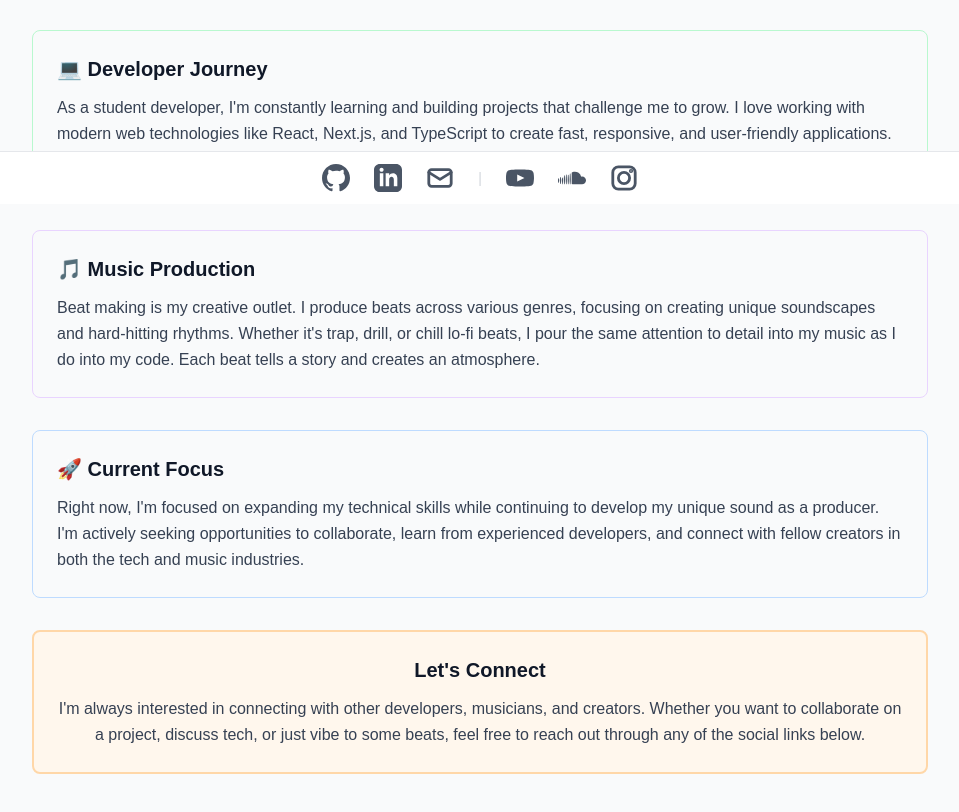
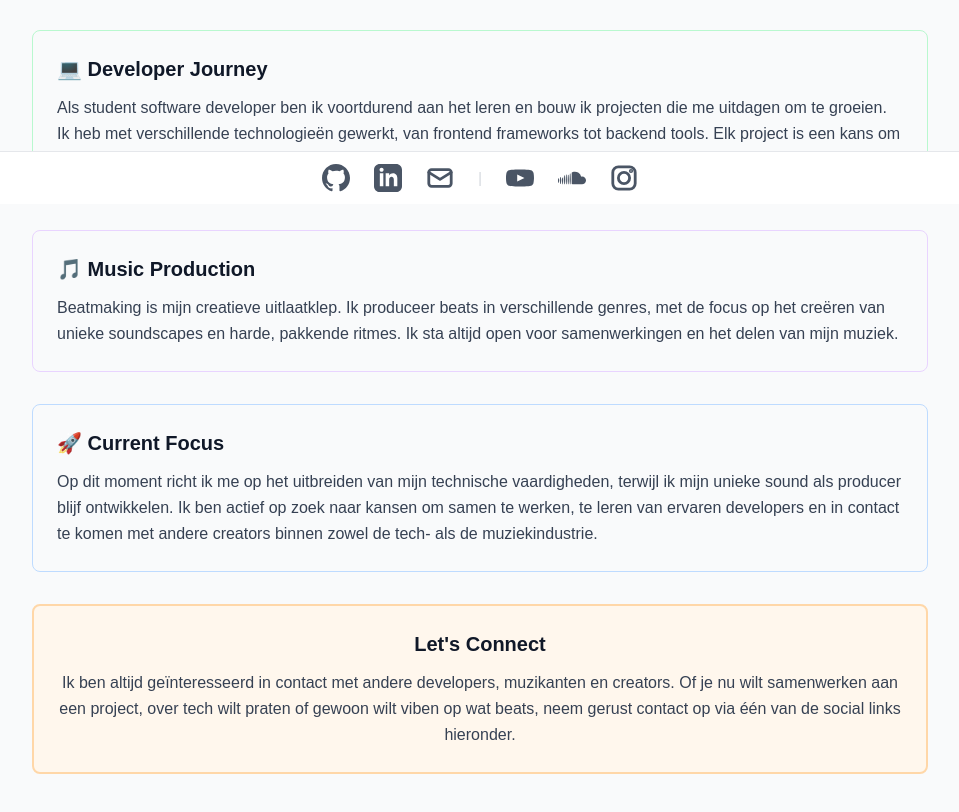
Before and after one commit to KaranDoerga/vindoe-portfolio, a Next.js app: page / in a window 1280 px wide. Shown: the part 596-1408 px from the top of the page, without its empty margins (160-1119 px from the left). Built offline with nearby package versions, Linux system fonts and the light colour scheme.

Commit message:
feat: update AboutTab content to Dutch for better localization and engagement

```diff
--- a/src/app/components/AboutTab.tsx
+++ b/src/app/components/AboutTab.tsx
@@ -52,10 +52,9 @@ export default function AboutTab() {
         <section className="rounded-lg border border-green-200 bg-gray-50 p-6">
           <h3 className="mb-3 text-xl font-bold text-gray-900">💻 Developer Journey</h3>
           <p className="leading-relaxed text-gray-700">
-            As a student developer, I'm constantly learning and building projects that challenge me
-            to grow. I love working with modern web technologies like React, Next.js, and TypeScript
-            to create fast, responsive, and user-friendly applications. Every project is an
-            opportunity to improve my skills and explore new concepts in software development.
+            Als student software developer ben ik voortdurend aan het leren en bouw ik projecten die me uitdagen om te groeien.
+            Ik heb met verschillende technologieën gewerkt, van frontend frameworks tot backend tools.
+            Elk project is een kans om mijn vaardigheden te verbeteren en nieuwe concepten binnen softwareontwikkeling te verkennen.
           </p>
         </section>
 
@@ -63,10 +62,9 @@ export default function AboutTab() {
         <section className="rounded-lg border border-purple-200 bg-gray-50 p-6">
           <h3 className="mb-3 text-xl font-bold text-gray-900">🎵 Music Production</h3>
           <p className="leading-relaxed text-gray-700">
-            Beat making is my creative outlet. I produce beats across various genres, focusing on
-            creating unique soundscapes and hard-hitting rhythms. Whether it's trap, drill, or chill
-            lo-fi beats, I pour the same attention to detail into my music as I do into my code.
-            Each beat tells a story and creates an atmosphere.
+            Beatmaking is mijn creatieve uitlaatklep.
+            Ik produceer beats in verschillende genres, met de focus op het creëren van unieke soundscapes en harde, pakkende ritmes.
+            Ik sta altijd open voor samenwerkingen en het delen van mijn muziek.
           </p>
         </section>
 
@@ -74,10 +72,8 @@ export default function AboutTab() {
         <section className="rounded-lg border border-blue-200 bg-gray-50 p-6">
           <h3 className="mb-3 text-xl font-bold text-gray-900">🚀 Current Focus</h3>
           <p className="leading-relaxed text-gray-700">
-            Right now, I'm focused on expanding my technical skills while continuing to develop my
-            unique sound as a producer. I'm actively seeking opportunities to collaborate, learn from
-            experienced developers, and connect with fellow creators in both the tech and music
-            industries.
+            Op dit moment richt ik me op het uitbreiden van mijn technische vaardigheden, terwijl ik mijn unieke sound als producer blijf ontwikkelen.
+            Ik ben actief op zoek naar kansen om samen te werken, te leren van ervaren developers en in contact te komen met andere creators binnen zowel de tech- als de muziekindustrie.
           </p>
         </section>
 
@@ -85,9 +81,8 @@ export default function AboutTab() {
         <section className="rounded-lg border-2 border-orange-200 bg-orange-50 p-6 text-center">
           <h3 className="mb-3 text-xl font-bold text-gray-900">Let's Connect</h3>
           <p className="leading-relaxed text-gray-700">
-            I'm always interested in connecting with other developers, musicians, and creators.
-            Whether you want to collaborate on a project, discuss tech, or just vibe to some beats,
-            feel free to reach out through any of the social links below.
+            Ik ben altijd geïnteresseerd in contact met andere developers, muzikanten en creators.
+            Of je nu wilt samenwerken aan een project, over tech wilt praten of gewoon wilt viben op wat beats, neem gerust contact op via één van de social links hieronder.
           </p>
         </section>
       </div>
```
